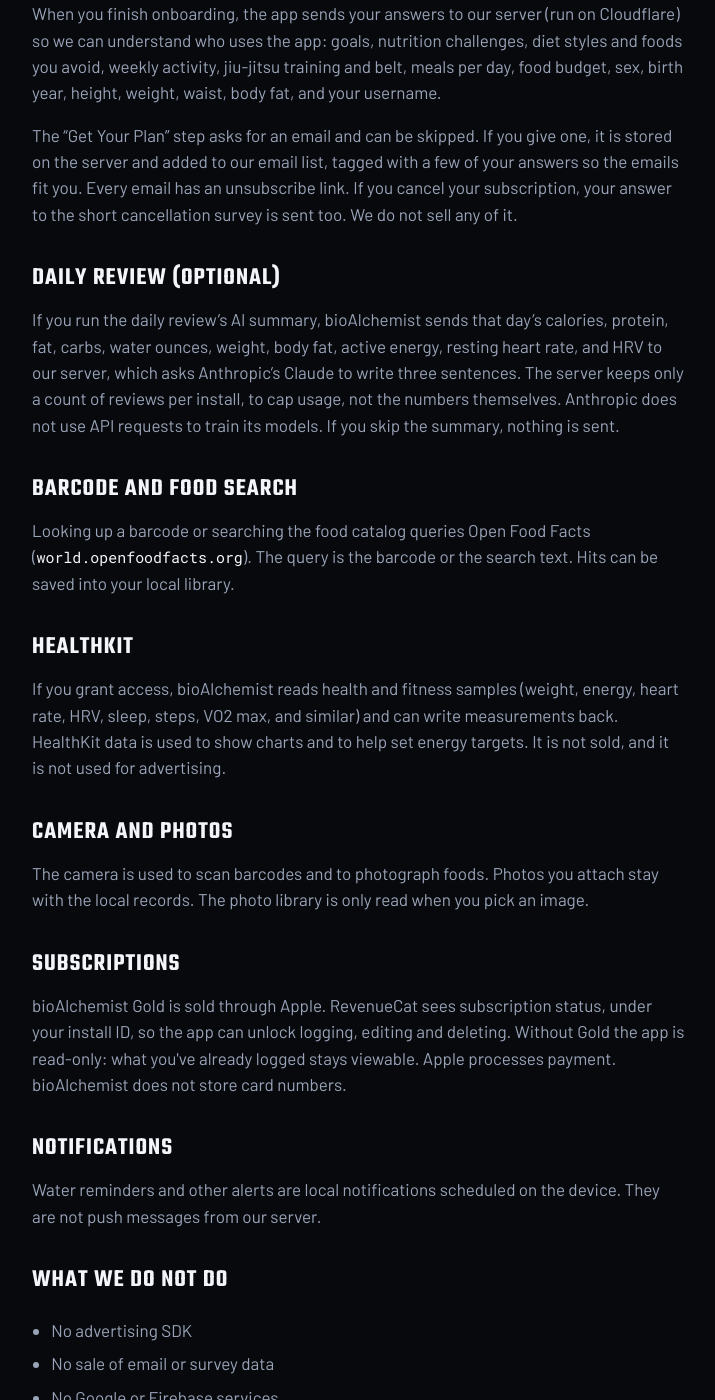
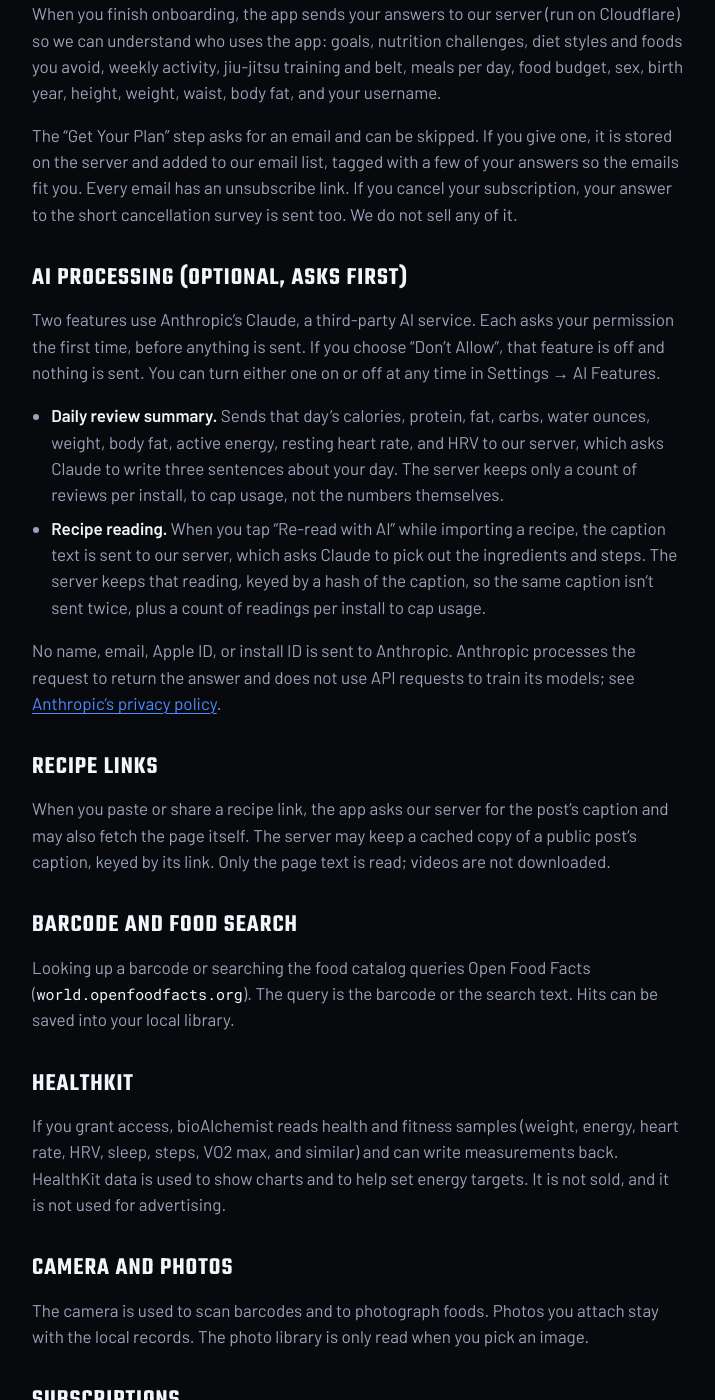
Before and after one commit to sphericalwave/sfjits, a Jekyll site: the page bioalchemist/privacy.html, which Jekyll copies as it is, in a window 1280 px wide and 1400 px high, scrolled down 704 px. Shown: the whole window, without its empty margins (88-803 px from the left). Built offline with Jekyll 4.4.1, drawn with Linux system fonts in a browser that asks for light colours; some of the changed text lies outside the part shown.

Commit message:
bioAlchemist privacy: AI consent section, recipe-link caching, date bump
Ports content from fitwrench#226 docs/privacy.html. Email links untouched (owned by #4).

```diff
--- a/bioalchemist/privacy.html
+++ b/bioalchemist/privacy.html
@@ -32,7 +32,7 @@
     <div class="wrap">
       <header>
         <h1>Privacy</h1>
-        <p class="updated">Last updated September 30, 2026</p>
+        <p class="updated">Last updated November 14, 2026</p>
       </header>
       <div class="prose">
         <p>bioAlchemist is an iPhone nutrition and body tracker. This page describes what the current app stores and what it sends off the device. Operator: Spherical Wave Software.</p>
@@ -47,8 +47,16 @@
         <p>When you finish onboarding, the app sends your answers to our server (run on Cloudflare) so we can understand who uses the app: goals, nutrition challenges, diet styles and foods you avoid, weekly activity, jiu-jitsu training and belt, meals per day, food budget, sex, birth year, height, weight, waist, body fat, and your username.</p>
         <p>The “Get Your Plan” step asks for an email and can be skipped. If you give one, it is stored on the server and added to our email list, tagged with a few of your answers so the emails fit you. Every email has an unsubscribe link. If you cancel your subscription, your answer to the short cancellation survey is sent too. We do not sell any of it.</p>
 
-        <h2>Daily review (optional)</h2>
-        <p>If you run the daily review’s AI summary, bioAlchemist sends that day’s calories, protein, fat, carbs, water ounces, weight, body fat, active energy, resting heart rate, and HRV to our server, which asks Anthropic’s Claude to write three sentences. The server keeps only a count of reviews per install, to cap usage, not the numbers themselves. Anthropic does not use API requests to train its models. If you skip the summary, nothing is sent.</p>
+        <h2>AI processing (optional, asks first)</h2>
+        <p>Two features use Anthropic’s Claude, a third-party AI service. Each asks your permission the first time, before anything is sent. If you choose “Don’t Allow”, that feature is off and nothing is sent. You can turn either one on or off at any time in Settings → AI Features.</p>
+        <ul>
+          <li><strong>Daily review summary.</strong> Sends that day’s calories, protein, fat, carbs, water ounces, weight, body fat, active energy, resting heart rate, and HRV to our server, which asks Claude to write three sentences about your day. The server keeps only a count of reviews per install, to cap usage, not the numbers themselves.</li>
+          <li><strong>Recipe reading.</strong> When you tap “Re-read with AI” while importing a recipe, the caption text is sent to our server, which asks Claude to pick out the ingredients and steps. The server keeps that reading, keyed by a hash of the caption, so the same caption isn’t sent twice, plus a count of readings per install to cap usage.</li>
+        </ul>
+        <p>No name, email, Apple ID, or install ID is sent to Anthropic. Anthropic processes the request to return the answer and does not use API requests to train its models; see <a href="https://www.anthropic.com/legal/privacy">Anthropic’s privacy policy</a>.</p>
+
+        <h2>Recipe links</h2>
+        <p>When you paste or share a recipe link, the app asks our server for the post’s caption and may also fetch the page itself. The server may keep a cached copy of a public post’s caption, keyed by its link. Only the page text is read; videos are not downloaded.</p>
 
         <h2>Barcode and food search</h2>
         <p>Looking up a barcode or searching the food catalog queries Open Food Facts (<code>world.openfoodfacts.org</code>). The query is the barcode or the search text. Hits can be saved into your local library.</p>
```
